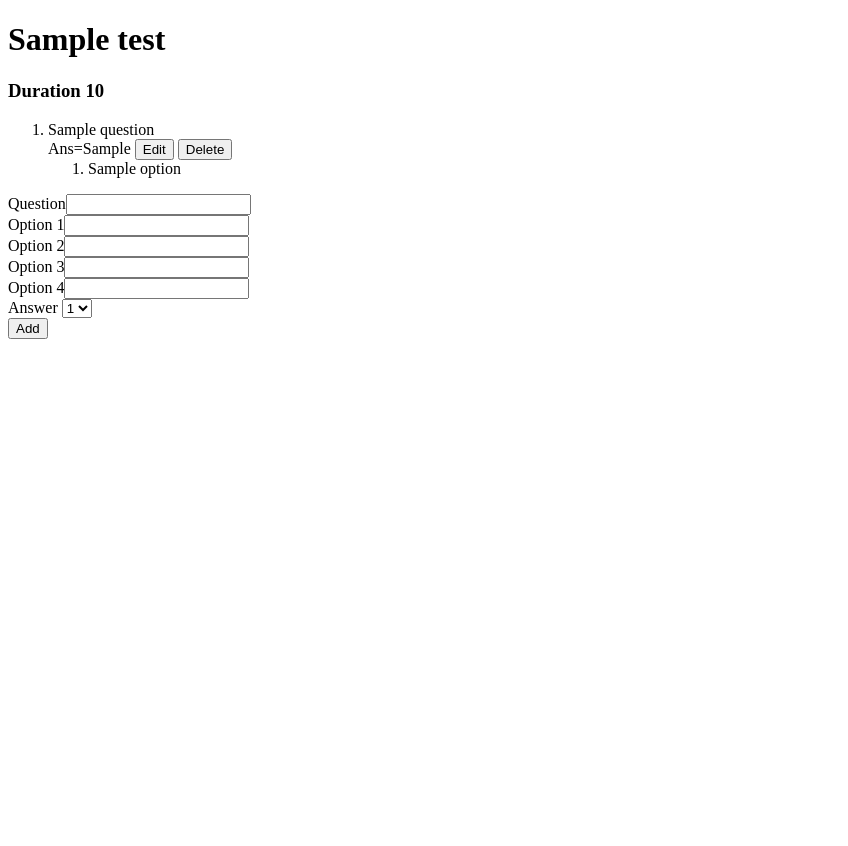
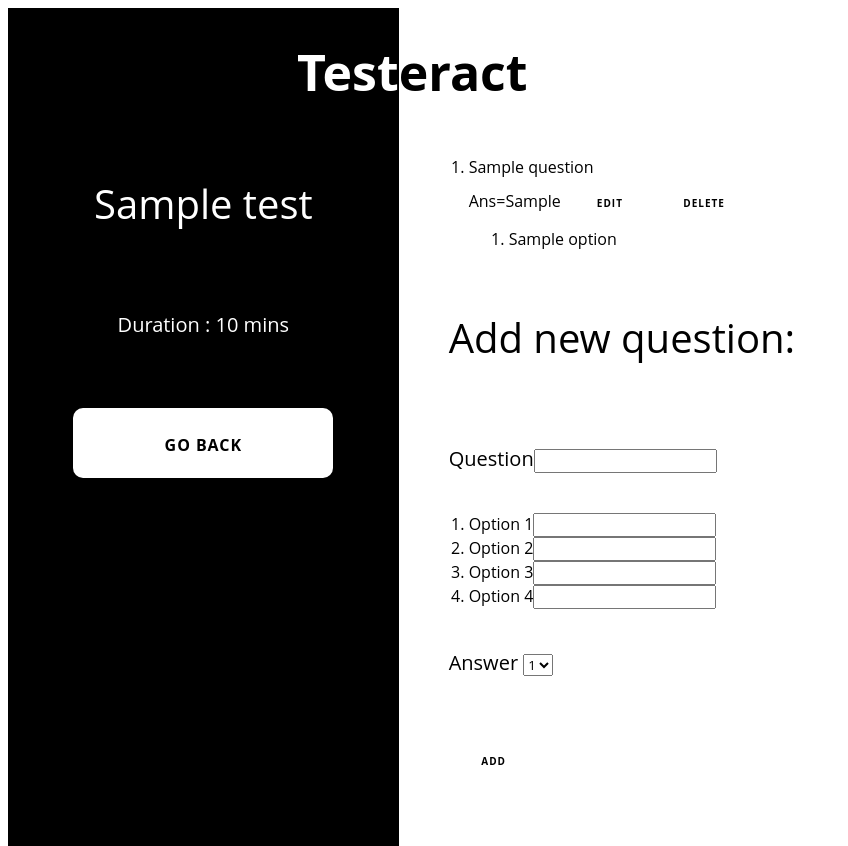
Before and after one commit to ravi-raj-97/Testeract, a Flask app: page /admin/1 in a window 1280 px wide. Shown: the whole page, without its empty margins (0-848 px from the left). Before the commit the page ends 339 px from the top, so only its background shows below. Run offline with Flask 2, Linux system fonts and the light colour scheme; the visitor is signed in with stand-in values (Sample User, id 1); a database or web service that is not in the repository returns one stand-in record (values such as "Sample title"); some libraries are stand-ins or nearby versions.

Commit message:
Frontend completed

```diff
--- a/app.py
+++ b/app.py
@@ -73,19 +73,14 @@ def admin():
             'name': d['name'],
             'status': 'disabled',
             'student_list': [],
-            'url': None,
+            'url': '',
             'questions': [],
             'ans_string': '',
-            'duration': d['duration'],
-            'test_no': 0,
+            'duration': d['duration']
         }
-        no_of_tests = mongo.db.tests.count_documents({})
-        if no_of_tests > 0:
-            new_test['test_no'] = no_of_tests + 1
-        new_test['url'] = 'test'+str(new_test['test_no'])
-        mongo.db.tests.insert_one(new_test)
-        url = '/admin/'+'test'+str(no_of_tests)
-        return url
+        _id = mongo.db.tests.insert(new_test)
+	mongo.db.tests.update({'_id': _id}, {'$set':{'url': str(_id)}})
+        return str(_id)
 
     elif request.method == 'PUT':
         d = request.get_json()
--- a/static/css/style.css
+++ b/static/css/style.css
@@ -238,6 +238,10 @@ p
 {
 	font-size: 20px;
 }
+.p-med
+{
+	font-size: 30px;
+}
 .p-big
 {
 	font-size: 40px;
@@ -245,6 +249,15 @@ p
 .p-bottom
 {
 	border-bottom: 20px;
+}
+
+.p-right-align
+{
+	text-align:right;
+}
+.p-left-align
+{
+	text-align:left;
 }
 
 td
--- a/static/js/admin_test.js
+++ b/static/js/admin_test.js
@@ -18,7 +18,7 @@ $(document).on('click','.edit_question', function () {
     $(this).siblings("ol").children("li:nth-child(2)").replaceWith("<li><input class='new_b' value="+b+" /></li>");
     $(this).siblings("ol").children("li:nth-child(3)").replaceWith("<li><input class='new_c' value="+c+" /></li>");
     $(this).siblings("ol").children("li:nth-child(4)").replaceWith("<li><input class='new_d' value="+d+" /></li>");
-    $(this).replaceWith("<button class='submit_edit'>add</button>")
+    $(this).replaceWith("<button class='submit_edit btn btn-table4'>Add</button>")
 });
 
 $(document).on('click','.submit_edit', function () {
--- a/templates/admin_test.html
+++ b/templates/admin_test.html
@@ -3,20 +3,31 @@
     <head>
         <meta charset="UTF-8">
         <title>{{ test['name'] }}</title>
+        <link href="/static/css/style.css" rel="stylesheet" type="text/css">
         <script type="text/javascript" src="{{ url_for('static', filename='node_modules/jquery/dist/jquery.js') }}"></script>
         <script type="text/javascript" src="{{ url_for('static', filename='js/admin_test.js') }}"></script>
     </head>
     <body>
-        <h1>{{ test['name'] }}</h1>
-        <h3>Duration <span id="time">{{ test['duration'] }}</span></h3>
+        <div class="container">
+        <div class="black-bg left-container">
+            <h1 class="logo-left">Test</h1>
+            <div class="left-inner-container">
+                <p class="p-left p-big">{{ test['name'] }}</p>
+                <p class="p-left p-small">Duration : <span id="time">{{ test['duration'] }}</span> mins</p>
+                <a href="/admin"><button class="btn btn-ad btn-space">Go Back</button></a>
+            </div>
+        </div>
+        <div class="white-bg right-container">
+            <h1 class="logo-right">eract</h1>
+            <div class="right-inner-container">
                 <ol>
                     {% for question in test['questions'] %}
                         {% set i = loop.index %}
-                <li id="{{ i }}">
+                        <li class="p-left-align" id="{{ i }}">
                             <span class="question">{{ question['question'] }}</span><br>
                             Ans=<span class="answer">{{ test['ans_string'][i-1] }}</span>
-                    <button class="edit_question">Edit</button>
-                    <button class="delete_question">Delete</button>
+                            <button class="edit_question btn btn-table4">Edit</button>
+                            <button class="delete_question btn btn-table4">Delete</button>
                             <ol>
                                 {% for option in question['options'] %}
                                     <li>{{ option }}</li>
@@ -26,13 +37,18 @@
                     {% endfor %}
                 </ol>
                 <form id="new_q" method="post">
-            Question{{ form.question }}<br>
-            Option 1{{ form.option1 }}<br>
-            Option 2{{ form.option2 }}<br>
-            Option 3{{ form.option3 }}<br>
-            Option 4{{ form.option4 }}<br>
-            Answer {{ form.answer }}<br>
-            <button type="submit">Add</button>
+                    <p class="p-right p-big p-left-align"> Add new question:</p>
+                    <p class="p-left-align p-small">Question{{ form.question }}</p>
+                    <ol class="p-left-align">
+                        <li>Option 1{{ form.option1 }}</li>
+                        <li>Option 2{{ form.option2 }}</li>
+                        <li>Option 3{{ form.option3 }}</li>
+                        <li>Option 4{{ form.option4 }}</li>
+                    </ol>
+                    <p class="p-left-align p-small">Answer {{ form.answer }}</p>
+                    <p class="p-left-align p-small"><button class="btn btn-table4" type="submit">Add</button></p>
                 </form>
+            </div>
+        </div>
     </body>
 </html>
--- a/templates/home.html
+++ b/templates/home.html
@@ -3,6 +3,7 @@
 <head>
     <meta charset="UTF-8">
     <link href="static/css/style.css" rel="stylesheet" type="text/css">
+    <link rel="icon" href="favicon.ico;," type="image/png">
     <title>Testeract Home</title>
     <script type="text/javascript" src="{{ url_for('static', filename='node_modules/jquery/dist/jquery.js') }}"></script>
     <script type="text/javascript" src="{{ url_for('static', filename='js/home.js') }}"></script>
```
Also changed, not shown: static/js/admin_home.js (+8 -8 lines), templates/admin_home.html (+4 -3 lines), templates/exit_page.html (+16 -2 lines), templates/test_results.html (+15 -1 lines), templates/user.html (+22 -8 lines), templates/user_test.html (+24 -9 lines). Lines whose indentation alone changed are shown as unchanged.
